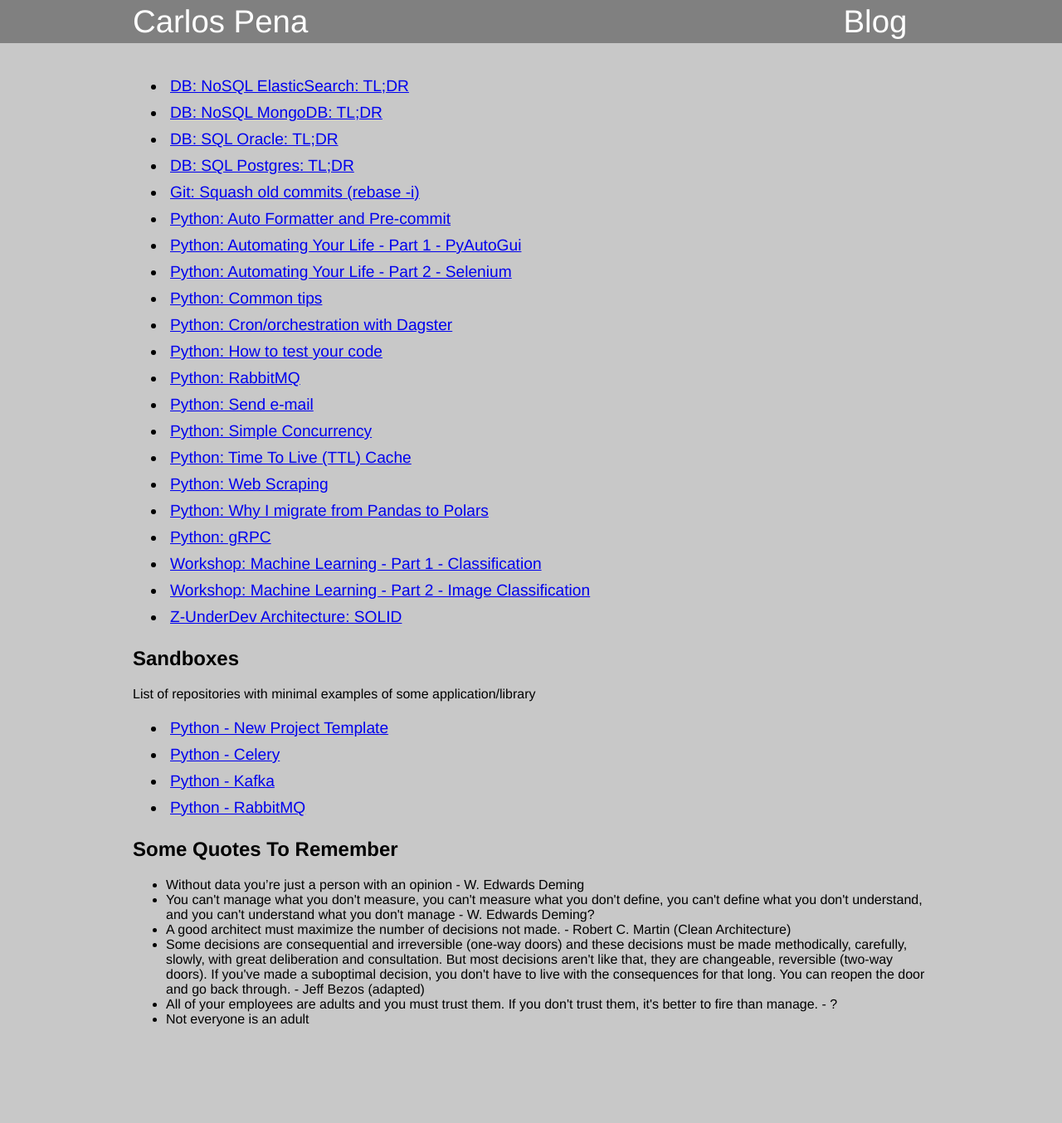
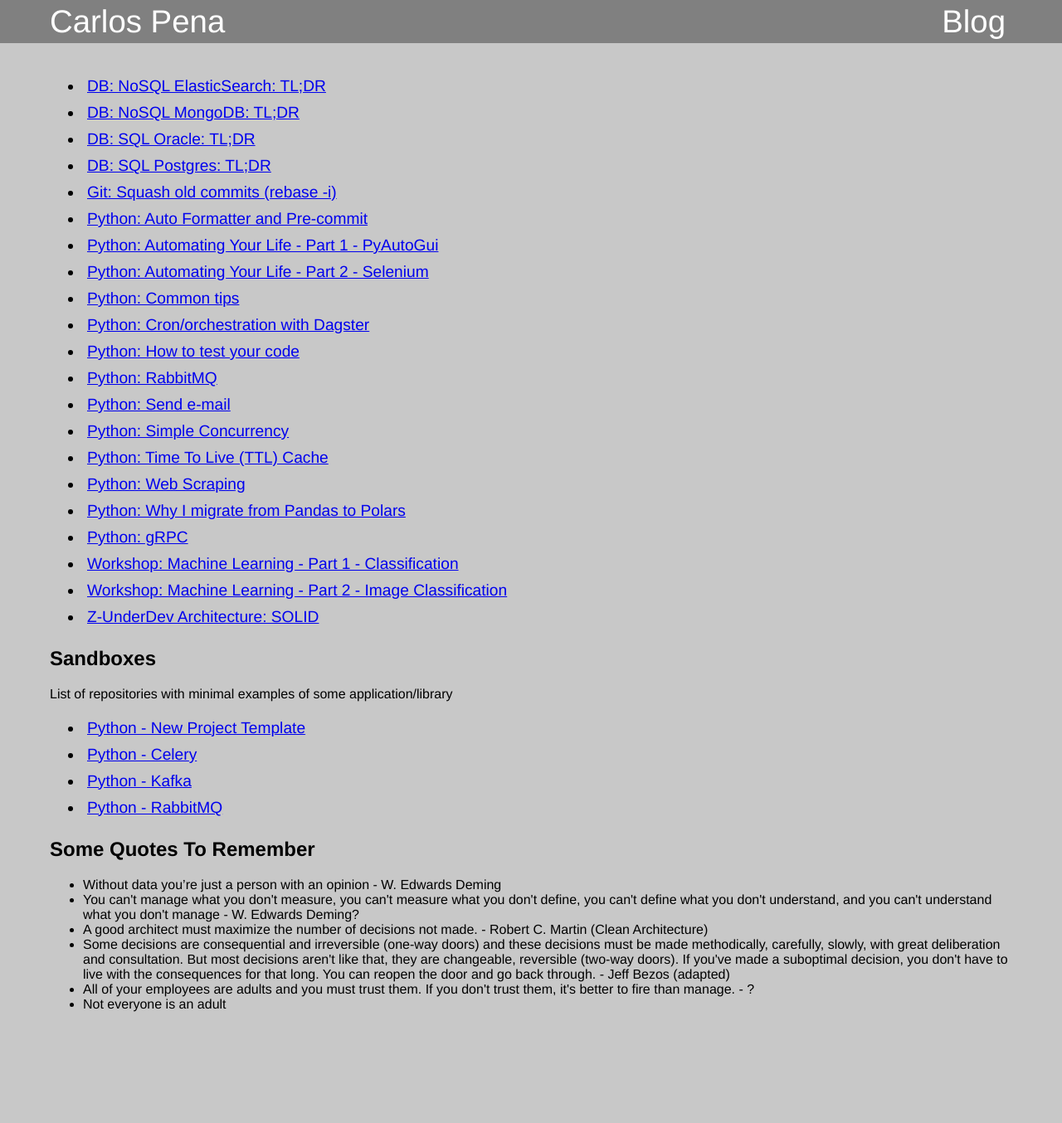
Before and after one commit to CarlosPena00/carlospena00.github.io, a Jekyll site: the page built from pages/blog.md, in a window 1280 px wide. Shown: the whole page at 83% size. Built offline with Jekyll 4.4.1, drawn with Linux system fonts in a browser that asks for light colours.

Commit message:
chore: Change css to make homepage larger

```diff
--- a/assets/style.css
+++ b/assets/style.css
@@ -71,8 +71,8 @@ header {
 
 header nav {
     font-size: 2.4em;
-    width: 90%;
-    max-width: 1000px;
+    width: 100%;
+    max-width: 1200px;
     display: grid;
     grid-template-columns: 2fr 1fr;
     align-items: center;
@@ -87,12 +87,12 @@ header nav ul.navigation {
     display: flex;
     justify-content: flex-end;
     list-style: none;
-    margin: 4px 14% 4px 0px;
+    margin: 4px 7% 4px 0px;
 }
 
 content {
-    width: 90%;
-    max-width: 1000px;
+    width: 100%;
+    max-width: 1200px;
     padding: 20px;
 }
 
```
